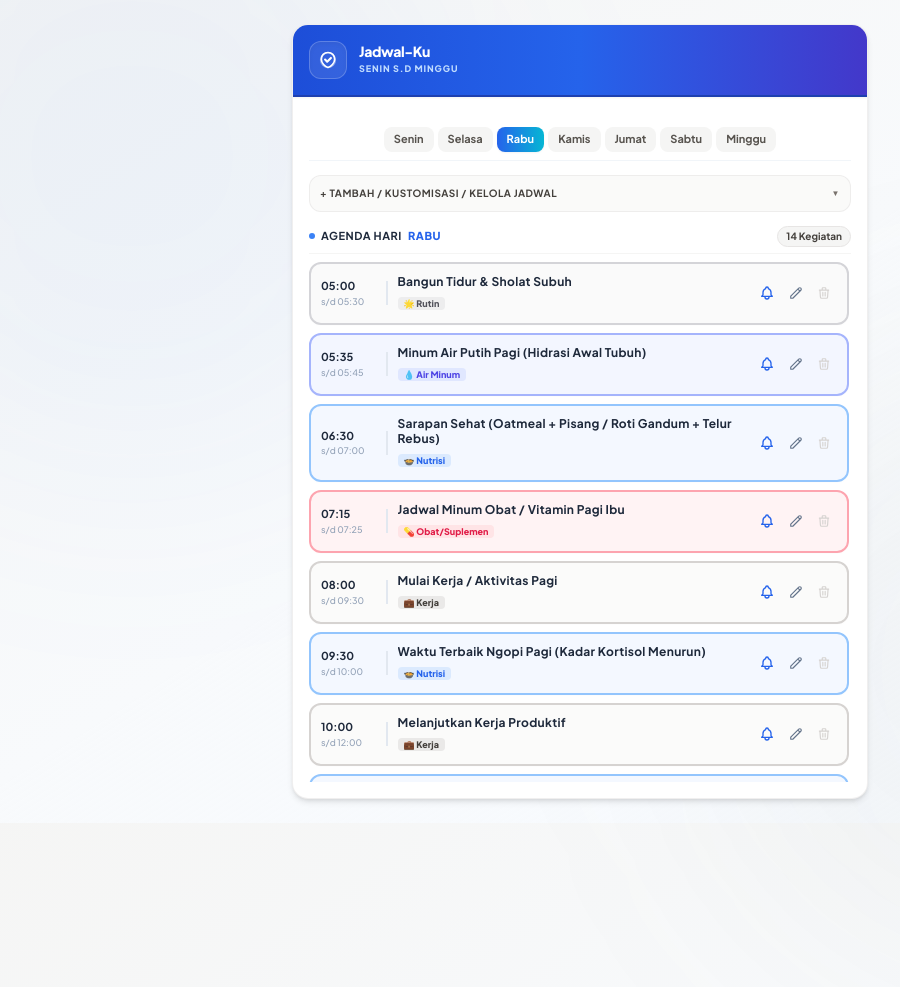
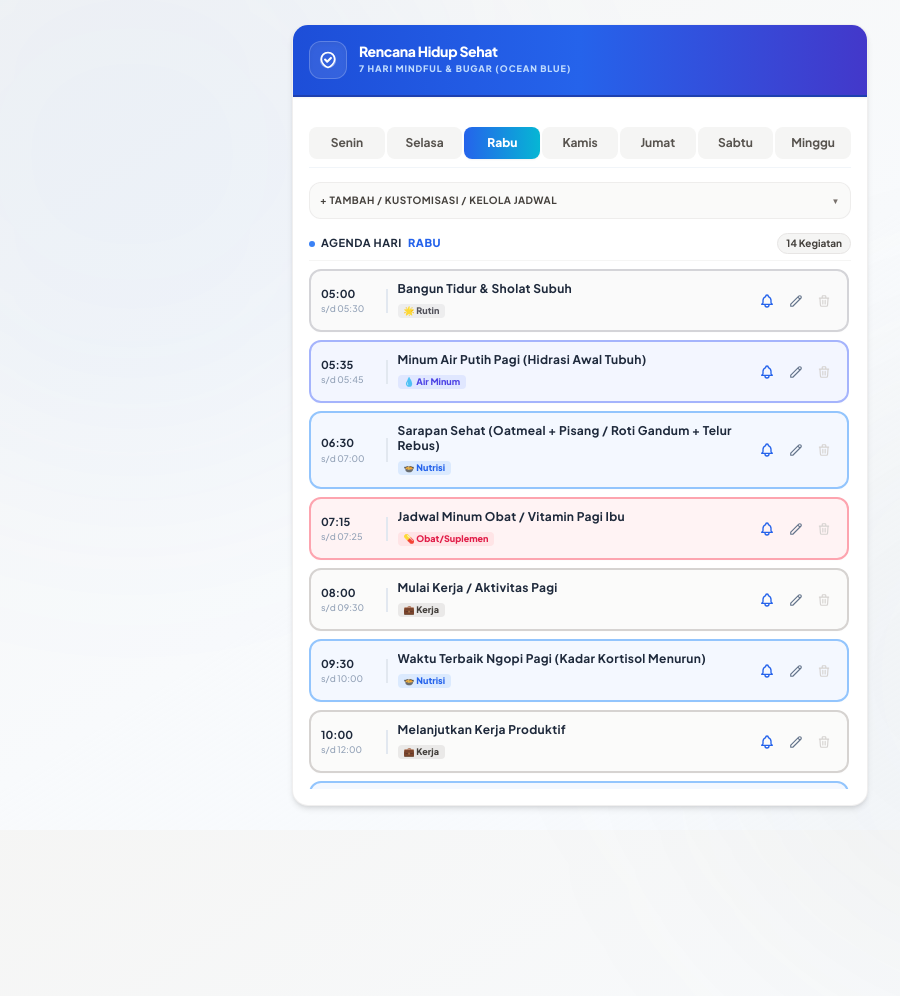
Before and after one commit to sarkhosyimuhammad-maker/Jadwal_kegiatan_harian, a plain HTML site: page index.html in a window 1280 px wide. Shown: the top 996 px of the page, without its empty margins (60-960 px from the left). Drawn offline with nearby package versions, Linux system fonts and the light colour scheme.

Commit message:
Update index.html

```diff
--- a/index.html
+++ b/index.html
@@ -50,8 +50,8 @@
                 </svg>
             </div>
             <div>
-                <h1 class="text-sm font-black tracking-tight leading-none">Jadwal-Ku</h1>
-                <p class="text-[9px] text-blue-200 mt-1 uppercase tracking-widest font-extrabold">Senin s.d Minggu</p>
+                <h1 class="text-sm font-black tracking-tight leading-none">Rencana Hidup Sehat</h1>
+                <p class="text-[9px] text-blue-200 mt-1 uppercase tracking-widest font-extrabold">7 Hari Mindful & Bugar (Ocean Blue)</p>
             </div>
         </header>
 
@@ -67,18 +67,20 @@
                         <p id="alarm-banner-text" class="text-[11px] text-blue-100 mt-0.5"></p>
                     </div>
                 </div>
-                <button onclick="matikanAlarmInternal()" class="bg-white text-blue-800 hover:bg-stone-50 px-3 py-1.5 rounded-lg text-[10px] font-bold transition-all">
-                    Selesai
-                </button>
+                <div class="flex gap-2">
+                    <button onclick="matikanAlarmInternal()" class="bg-white text-blue-800 hover:bg-stone-50 px-3 py-1.5 rounded-lg text-[10px] font-bold transition-all">
+                        Selesai
+                    </button>
+                </div>
             </div>
 
-            <!-- Navigasi Hari (Sistem Filter Mikro - Diposisikan di Tengah) -->
-            <div class="flex gap-1 overflow-x-auto justify-center pb-2 border-b border-slate-100" id="day-tabs">
-                <!-- Diisi otomatis oleh JavaScript -->
+            <!-- Navigasi Hari Teroptimal: Teks Lengkap Tanpa Singkatan, Berjejer Pas Menggunakan CSS Flex Progresif -->
+            <div class="flex justify-between gap-0.5 w-full pb-2 border-b border-slate-100 overflow-x-hidden" id="day-tabs">
+                <!-- Diisi otomatis oleh JavaScript dengan teks hari lengkap (Senin - Minggu) -->
             </div>
 
             <!-- Form Tambah/Edit Kegiatan & Fitur Manajemen Penggandaan/Penghapusan -->
-            <details id="form-details" class="group bg-stone-50 rounded-xl border border-stone-200/60">
+            <details id="form-details" class="group mb-3 bg-stone-50 rounded-xl border border-stone-200/60">
                 <summary class="list-none flex justify-between items-center p-2.5 font-bold text-[10px] uppercase tracking-wider text-stone-700 cursor-pointer select-none">
                     <span id="form-title-label">+ Tambah / Kustomisasi / Kelola Jadwal</span>
                     <span class="transition-transform group-open:rotate-180 text-stone-500 text-[8px]">▼</span>
@@ -138,7 +140,7 @@
                             </button>
                             <button type="submit" id="submit-btn" class="w-full bg-stone-900 hover:bg-stone-800 text-white font-semibold py-2 rounded-lg text-xs transition-all shadow-sm">
                                 Tambahkan ke Agenda
-                        </button>
+                            </button>
                         </div>
                     </form>
 
@@ -195,7 +197,7 @@
     </div>
 
     <script>
-        // Palet warna kategori aktivitas dengan penanda border-2 tebal (Tebal garis pembatas disesuaikan sesuai instruksi)
+        // Palet warna kategori aktivitas dengan penanda border-2 tebal
         const THEME_CONFIG = {
             tidur: { bg: 'bg-slate-50/90', border: 'border-slate-300', text: 'text-slate-600', bgBadge: 'bg-slate-200/70', label: '🛌 Istirahat' },
             makan: { bg: 'bg-blue-50/70', border: 'border-blue-300', text: 'text-blue-600', bgBadge: 'bg-blue-100', label: '🍲 Nutrisi' },
@@ -266,13 +268,14 @@
         const cancelEditBtn = document.getElementById('cancel-edit-btn');
         const formTitleLabel = document.getElementById('form-title-label');
 
+        // Menampilkan nama hari lengkap secara pas, proporsional, dan merata menggunakan flex-1 dan ukuran teks mikro yang dinamis untuk layar HP
         function renderTabs() {
             dayTabsContainer.innerHTML = HARI_URUTAN.map(hari => {
                 const isActive = hari === selectedDay;
                 return `
-                    <button onclick="switchDay('${hari}')" class="px-2.5 py-1 rounded-lg text-[11px] font-bold transition-all shrink-0 ${
+                    <button onclick="switchDay('${hari}')" class="flex-1 text-center py-2 px-0.5 rounded-lg text-[9px] sm:text-xs font-bold transition-all ${
                         isActive
-                        ? 'bg-gradient-to-r from-blue-600 to-cyan-500 text-white shadow-sm'
+                        ? 'bg-gradient-to-r from-blue-600 to-cyan-500 text-white shadow-sm font-extrabold'
                         : 'bg-stone-100 text-stone-600 hover:bg-stone-200'
                     }">
                         ${hari}
@@ -448,7 +451,6 @@
                 const sedangDiedit = originalIndex === editIndex;
                 const isAlarmActive = item.alarmActive !== false;
 
-                // PEMBARUAN UTAMA: Menggunakan border-2 (lebih tebal), whitespace-normal & break-words agar teks tulisan lebih luas di HP
                 return `
                     <div class="flex items-center justify-between p-2.5 ${config.bg} border-2 ${sedangDiedit ? 'border-blue-500 ring-2 ring-blue-500/20' : config.border} rounded-xl shadow-[0_1px_2px_rgba(0,0,0,0.01)] transition-all">
                         <div class="flex items-center gap-2.5 overflow-hidden w-full">
@@ -458,7 +460,6 @@
                             </div>
                             <div class="w-[1.5px] h-6 bg-slate-200 shrink-0"></div>
 
-                            <!-- Kontainer Teks Luas: Menghilangkan truncate, menggunakan break-words agar pas & tidak tertutup di layar HP -->
                             <div class="overflow-hidden flex-1 min-w-0 pr-1">
                                 <p class="text-xs font-bold text-slate-800 tracking-wide whitespace-normal break-words leading-tight">
                                     ${escapeHtml(item.name)}
@@ -469,7 +470,6 @@
                             </div>
                         </div>
 
-                        <!-- Panel Aksi Ringkas Tanpa Tombol Jam Android -->
                         <div class="flex items-center gap-0.5 shrink-0">
                             <button onclick="toggleAlarmAktivitas(${originalIndex})" class="p-1.5 rounded-md transition-all ${isAlarmActive ? 'text-blue-600 hover:bg-blue-50' : 'text-rose-500 hover:bg-rose-50'}" title="${isAlarmActive ? 'Klik untuk Senapkan (Silent) Alarm' : 'Klik untuk Aktifkan Alarm'}">
                                 ${isAlarmActive ?
```
